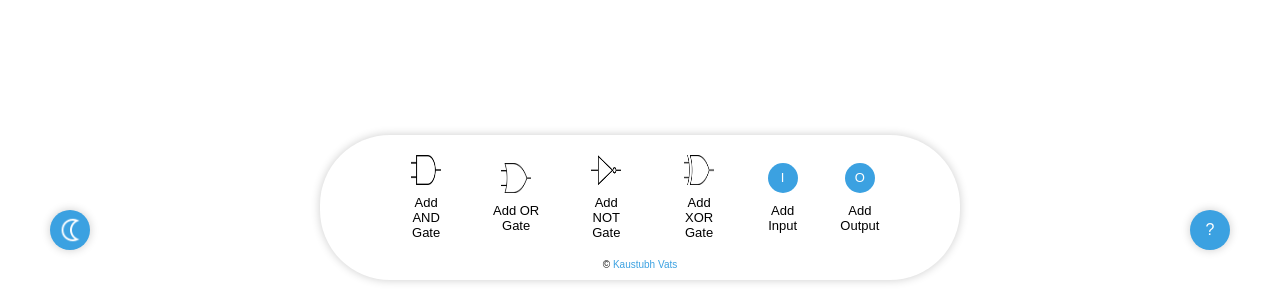
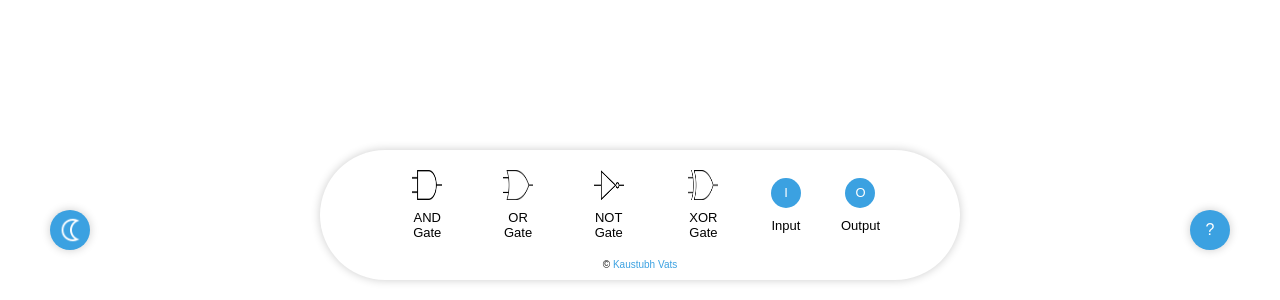
Before and after one commit to kaustubh-vats/logix, a React (Create React App) app: page / in a window 1280 px wide. Shown: the part 500-800 px from the top of the page. Built offline with nearby package versions, Linux system fonts and the light colour scheme.

Commit message:
Removed 'ADD' prefix

```diff
--- a/src/Circuit.js
+++ b/src/Circuit.js
@@ -667,7 +667,7 @@ const Circuit = () => {
                     onClick={handleClickOnMenu}
                 >
                     <img draggable="false" className='btn-img' src="/gates/and.png" alt="AND" />
-                    Add AND Gate
+                    AND Gate
                 </div>
                 <div
                     className='widget-btn'
@@ -677,7 +677,7 @@ const Circuit = () => {
                     onTouchEnd={handleElementDragEnd}
                 >
                     <img draggable="false" className='btn-img' src="/gates/or.png" alt="OR" />
-                    Add OR Gate
+                    OR Gate
                 </div>
                 <div
                     className='widget-btn'
@@ -687,7 +687,7 @@ const Circuit = () => {
                     onTouchEnd={handleElementDragEnd}
                 >
                     <img draggable="false" className='btn-img' src="/gates/not.png" alt="NOT" />
-                    Add NOT Gate
+                    NOT Gate
                 </div>
                 <div
                     className='widget-btn'
@@ -697,7 +697,7 @@ const Circuit = () => {
                     onTouchEnd={handleElementDragEnd}
                 >
                     <img draggable="false" className='btn-img' src="/gates/xor.png" alt="XOR" />
-                    Add XOR Gate
+                    XOR Gate
                 </div>
 
                 <div
@@ -708,7 +708,7 @@ const Circuit = () => {
                     onTouchEnd={handleElementDragEnd}
                 >
                     <div className='btn-img btn-cus'>I</div>
-                    Add Input
+                    Input
                 </div>
 
                 <div
@@ -719,7 +719,7 @@ const Circuit = () => {
                     onTouchEnd={handleElementDragEnd}
                 >
                     <div className='btn-img btn-cus'>O</div>
-                    Add Output
+                    Output
                 </div>
             </div>
 
```
